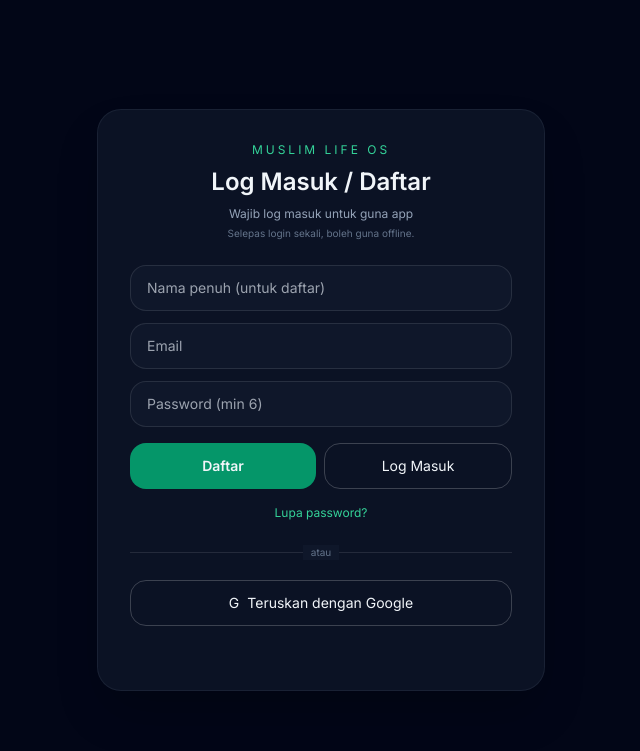
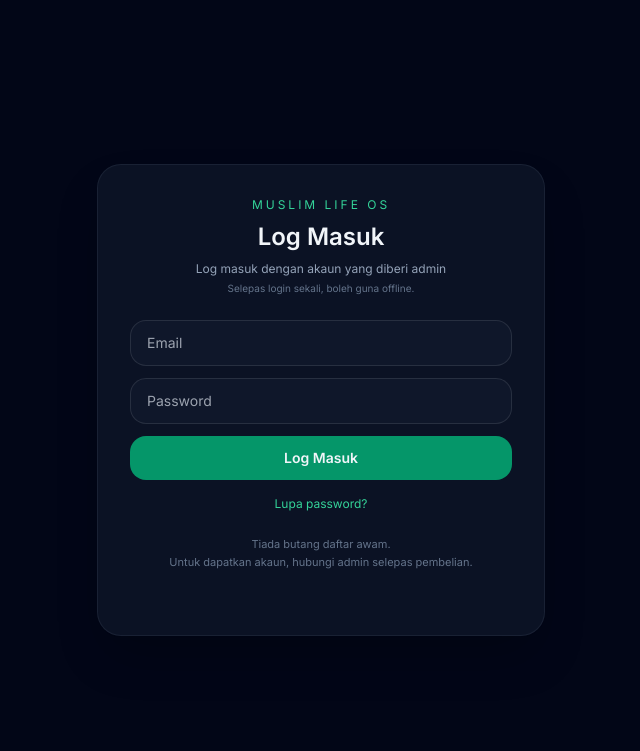
Before and after one commit to ainasakura86/muslim-life-os, a plain HTML site: page index.html in a window 1280 px wide. Shown: the top 751 px of the page, without its empty margins (319-959 px from the left). Drawn offline with nearby package versions, Linux system fonts and the light colour scheme; no server answers.

Commit message:
initial upload

```diff
--- a/index.html
+++ b/index.html
@@ -1101,10 +1101,8 @@
                                 <input type="text" id="auth-name" placeholder="Nama penuh" class="w-full bg-slate-900 border border-white/10 rounded-2xl px-4 py-2.5 text-sm">
                                 <input type="email" id="auth-email" placeholder="Email" class="w-full bg-slate-900 border border-white/10 rounded-2xl px-4 py-2.5 text-sm">
                                 <input type="password" id="auth-password" placeholder="Password (min 6)" class="w-full bg-slate-900 border border-white/10 rounded-2xl px-4 py-2.5 text-sm">
-                                <div class="flex gap-2">
-                                    <button type="button" onclick="mlosSignUp()" class="flex-1 py-2.5 rounded-2xl bg-emerald-600 text-sm font-medium">Daftar</button>
-                                    <button type="button" onclick="mlosSignIn()" class="flex-1 py-2.5 rounded-2xl border border-white/20 text-sm">Log Masuk</button>
-                                </div>
+                                <button type="button" onclick="mlosSignIn()" class="w-full py-2.5 rounded-2xl bg-emerald-600 text-sm font-medium">Log Masuk</button>
+                                <p class="text-[10px] text-slate-500 text-center">Akaun diberi oleh admin selepas pembelian.</p>
                             </div>
 
                             <div id="family-cloud-actions" class="hidden space-y-3">
@@ -1330,28 +1328,23 @@
         <div class="w-full max-w-md glass rounded-3xl p-8 border border-emerald-500/20 shadow-2xl">
             <div class="text-center mb-6">
                 <div class="text-emerald-400 text-xs tracking-[3px] mb-2">MUSLIM LIFE OS</div>
-                <div class="text-2xl font-semibold" id="gate-title">Log Masuk / Daftar</div>
-                <p class="text-xs text-slate-400 mt-2" id="gate-subtitle">Wajib log masuk untuk guna app</p>
+                <div class="text-2xl font-semibold" id="gate-title">Log Masuk</div>
+                <p class="text-xs text-slate-400 mt-2" id="gate-subtitle">Log masuk dengan akaun yang diberi admin</p>
                 <p class="text-[10px] text-slate-500 mt-1">Selepas login sekali, boleh guna offline.</p>
             </div>
 
             <!-- Main auth form -->
             <div id="gate-form-main" class="space-y-3">
-                <input type="text" id="gate-name" placeholder="Nama penuh (untuk daftar)" class="w-full bg-slate-900 border border-white/10 rounded-2xl px-4 py-3 text-sm">
                 <input type="email" id="gate-email" placeholder="Email" class="w-full bg-slate-900 border border-white/10 rounded-2xl px-4 py-3 text-sm">
-                <input type="password" id="gate-password" placeholder="Password (min 6)" class="w-full bg-slate-900 border border-white/10 rounded-2xl px-4 py-3 text-sm">
-                <div class="flex gap-2 pt-1">
-                    <button type="button" onclick="gateSignUp()" class="flex-1 py-3 rounded-2xl bg-emerald-600 text-sm font-semibold">Daftar</button>
-                    <button type="button" onclick="gateSignIn()" class="flex-1 py-3 rounded-2xl border border-white/20 text-sm">Log Masuk</button>
-                </div>
+                <input type="password" id="gate-password" placeholder="Password" class="w-full bg-slate-900 border border-white/10 rounded-2xl px-4 py-3 text-sm">
+                <input type="hidden" id="gate-name" value="">
+                <button type="button" onclick="gateSignIn()" class="w-full py-3 rounded-2xl bg-emerald-600 text-sm font-semibold">Log Masuk</button>
                 <button type="button" onclick="showForgotForm()" class="w-full text-xs text-emerald-400 hover:underline py-1">Lupa password?</button>
-                <div class="relative py-2">
-                    <div class="absolute inset-0 flex items-center"><div class="w-full border-t border-white/10"></div></div>
-                    <div class="relative flex justify-center text-[10px]"><span class="bg-slate-900 px-2 text-slate-500">atau</span></div>
-                </div>
-                <button type="button" onclick="gateGoogle()" class="w-full py-3 rounded-2xl border border-white/20 text-sm flex items-center justify-center gap-2 hover:bg-white/5">
-                    <span>G</span> Teruskan dengan Google
-                </button>
+                <p class="text-[11px] text-center text-slate-500 leading-relaxed pt-2">
+                    Tiada butang daftar awam.<br>
+                    Untuk dapatkan akaun, hubungi admin selepas pembelian.
+                </p>
+
             </div>
 
             <!-- Forgot password form -->
```
